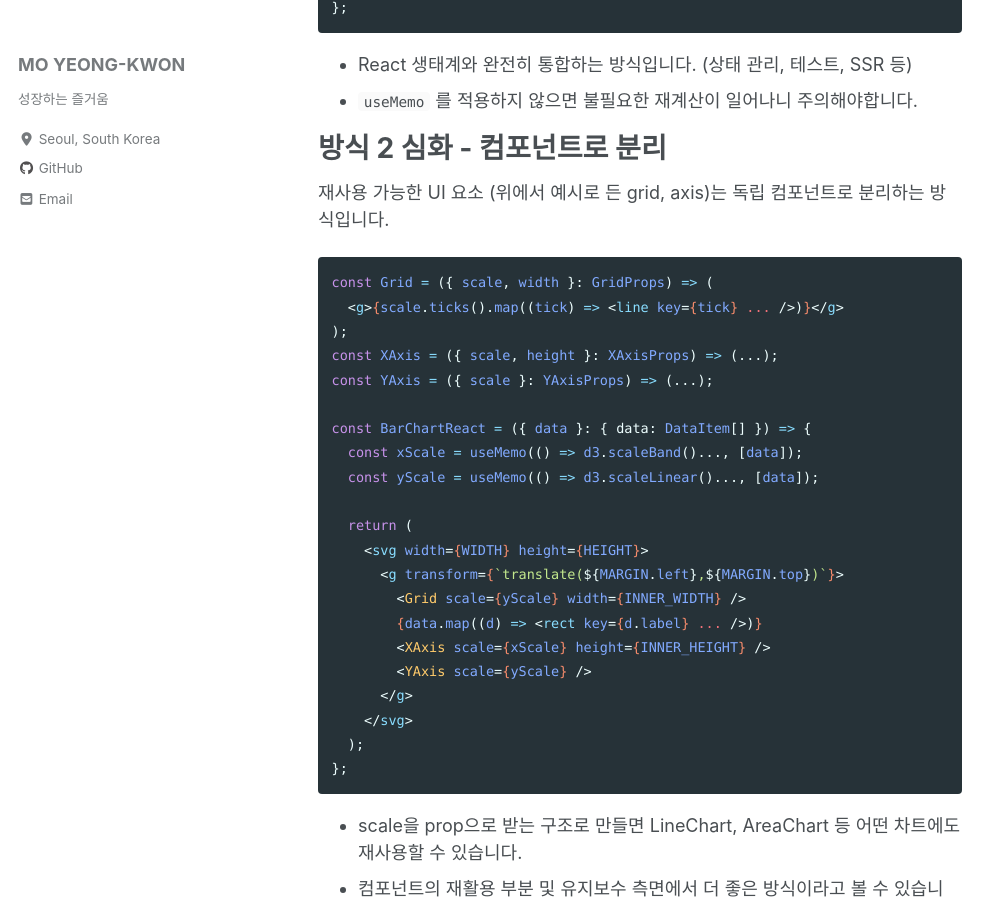
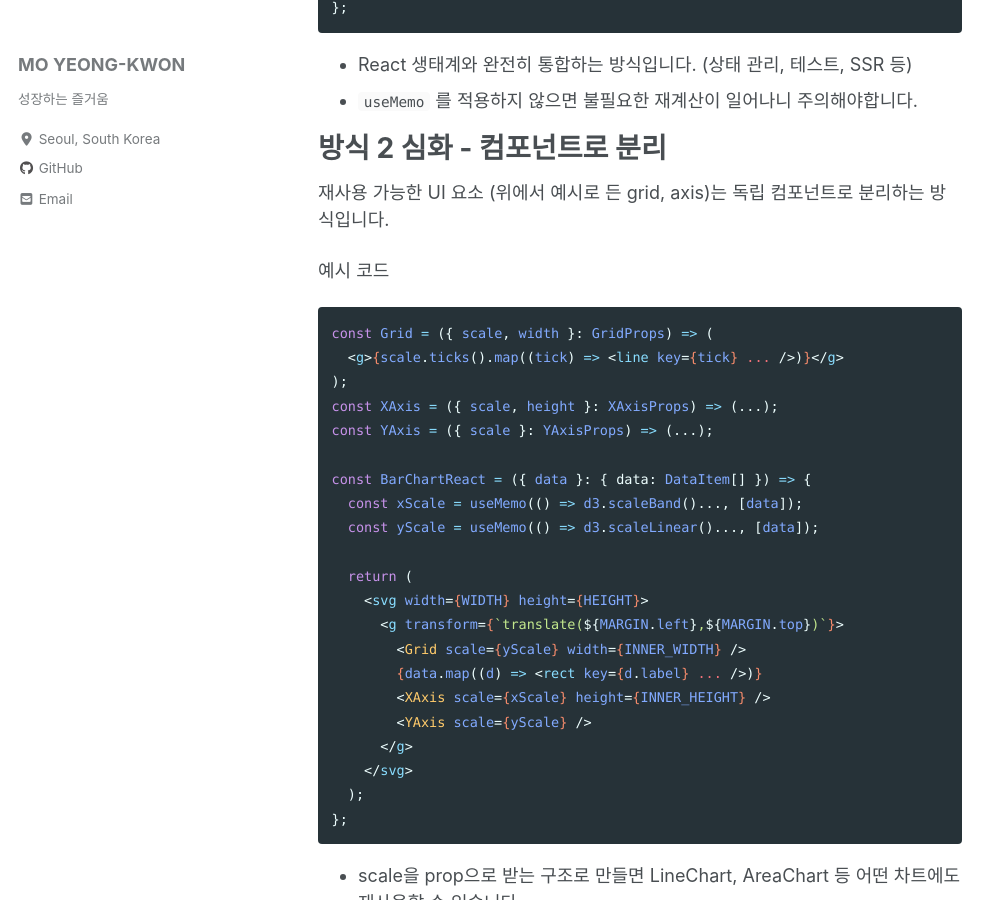
Before and after one commit to momoci99/momoci99.github.io, a Jekyll site: the page built from _posts/2026-04-01-D3ReactRender.md, in a window 1280 px wide and 900 px high, scrolled down 1821 px. Shown: the whole window, without its empty margins (0-1006 px from the left). Built offline with Jekyll 4.4.1, drawn with Linux system fonts in a browser that asks for light colours; cached includes are drawn as plain includes; nearby versions of some CDN libraries; comment, search, counter and statistics services are not loaded.

Commit message:
오탈자수정

````diff
--- a/_posts/2026-04-01-D3ReactRender.md
+++ b/_posts/2026-04-01-D3ReactRender.md
@@ -75,6 +75,8 @@ const BarChartReact = ({ data }: { data: DataItem[] }) => {
 
 재사용 가능한 UI 요소 (위에서 예시로 든 grid, axis)는 독립 컴포넌트로 분리하는 방식입니다.
 
+예시 코드
+
 ```tsx
 const Grid = ({ scale, width }: GridProps) => (
   <g>{scale.ticks().map((tick) => <line key={tick} ... />)}</g>
````
